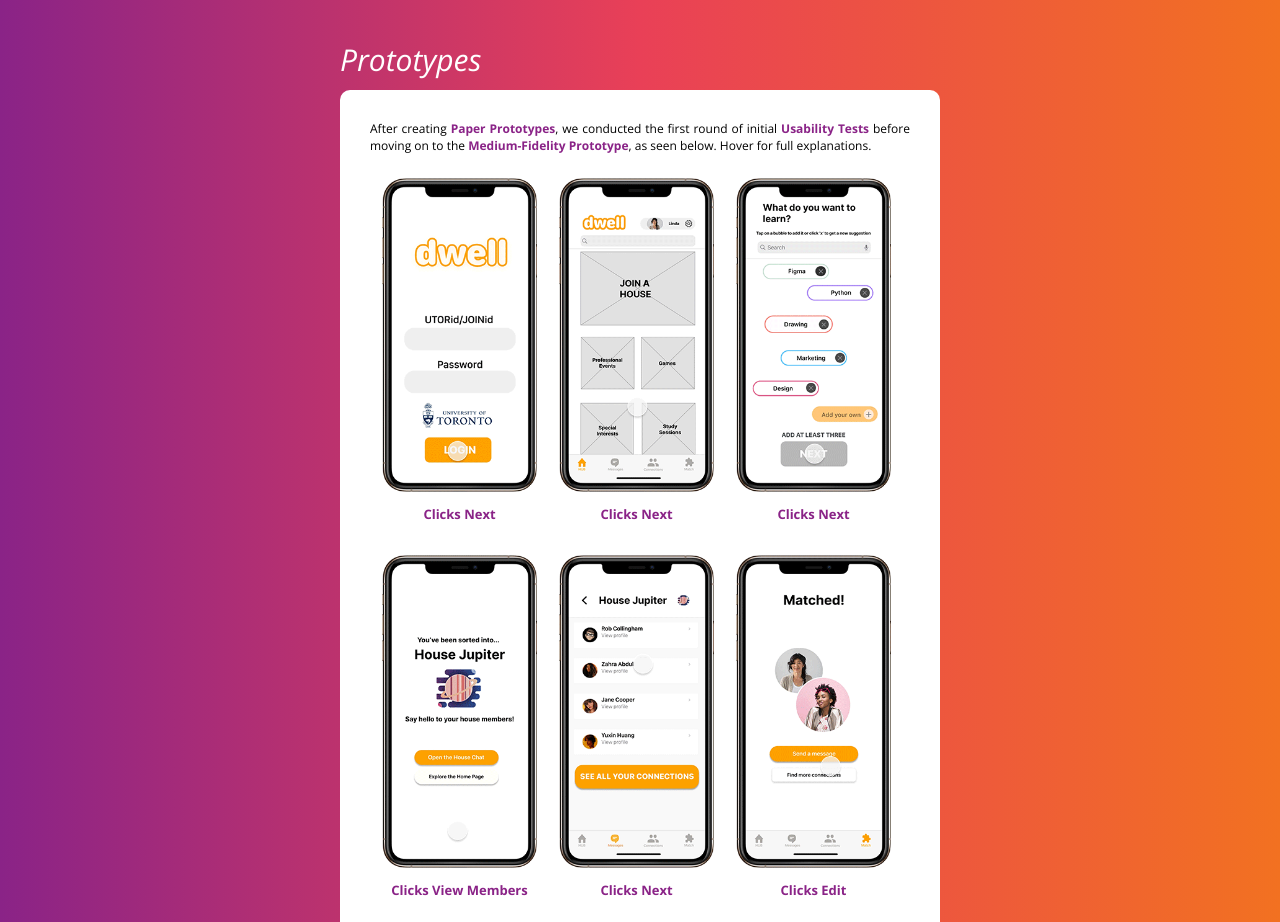
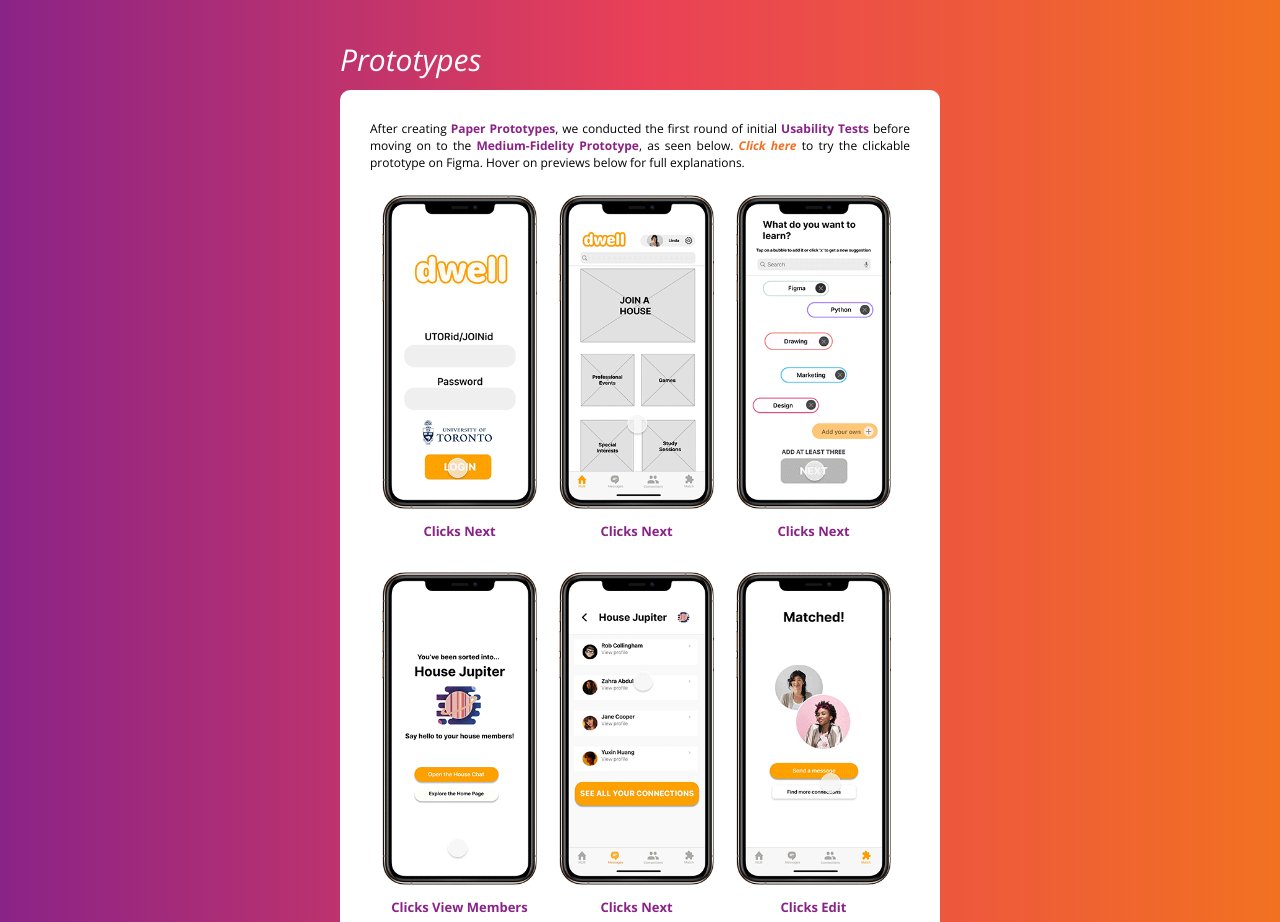
Before and after one commit to julialarissa/julialarissa, a plain HTML site: page dwell.html in a window 1280 px wide. Shown: the part 2180-3102 px from the top of the page. Drawn offline with nearby package versions, Linux system fonts and the light colour scheme.

Commit message:
Update dwell.html

```diff
--- a/dwell.html
+++ b/dwell.html
@@ -136,7 +136,7 @@ From there, we established <b>Needs Statements</b> and brainstormed <b>Big Ideas
 
 <div class="dwellsubsection">Prototypes</div>
 
-<div class="projecttextsection"><div class="projectwords" id="dwellpreview">After creating <b>Paper Prototypes</b>, we conducted the first round of initial <b>Usability Tests</b> before moving on to the <b>Medium-Fidelity Prototype</b>, as seen below. Hover for full explanations.<p>
+<div class="projecttextsection"><div class="projectwords" id="dwellpreview">After creating <b>Paper Prototypes</b>, we conducted the first round of initial <b>Usability Tests</b> before moving on to the <b>Medium-Fidelity Prototype</b>, as seen below. <a href="https://www.figma.com/proto/mOeYhcVVSN51Jwfumg59Fb/Studio-6-PART-2-Mobile-App--usability-test?node-id=456%3A12&scaling=scale-down">Click here</a> to try the clickable prototype on Figma. Hover on previews below for full explanations.<p>
 
 <table cellpadding="10px"><tr class="spaceunder"><td class="dwellcell"><img src="step1.gif"><div class="dwelldetails" onclick=""><p><br>Registers with UofT ID. Fills in profile including connection type preferences, preferred group chat size, and if they'd like to make their UofT information private. </div>
 
```
